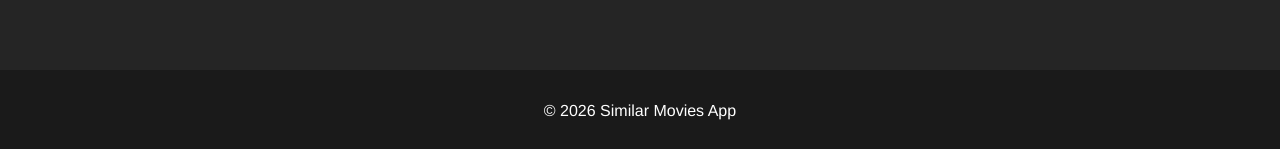
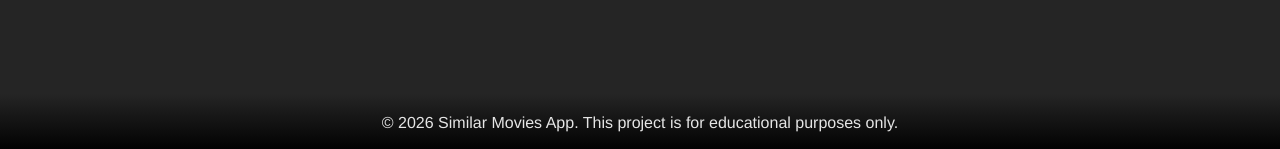
Before and after one commit to c-chee/similar-movies, a React (Vite) app in the folder frontend/: page / in a window 1280 px wide. Shown: the part 648-797 px from the top of the page. Built offline with nearby package versions, Linux system fonts and the light colour scheme.

Commit message:
footer styles

```diff
--- a/frontend/src/components/Footer.jsx
+++ b/frontend/src/components/Footer.jsx
@@ -1,7 +1,7 @@
 export default function Footer() {
     return (
         <footer>
-        <p>© 2026 Similar Movies App</p>
+            <p>© 2026 Similar Movies App. This project is for educational purposes only.</p>
         </footer>
     );
 }
--- a/frontend/src/styles/global.css
+++ b/frontend/src/styles/global.css
@@ -135,10 +135,17 @@ input {
 
 footer {
   width: 100%;
-  padding: 1rem;
-  background-color: #1a1a1a;
+  padding: 1.25em;
   text-align: center;
   margin-top: auto;
+
+  color: var(--alabaster-grey);
+  background: linear-gradient(to top, var(--black), var(--grey));
+  /* border-top: 1px solid var(--alabaster-grey); */
+}
+
+footer p {
+  margin: 0;
 }
 
 @media (min-width: 550px) {
```
